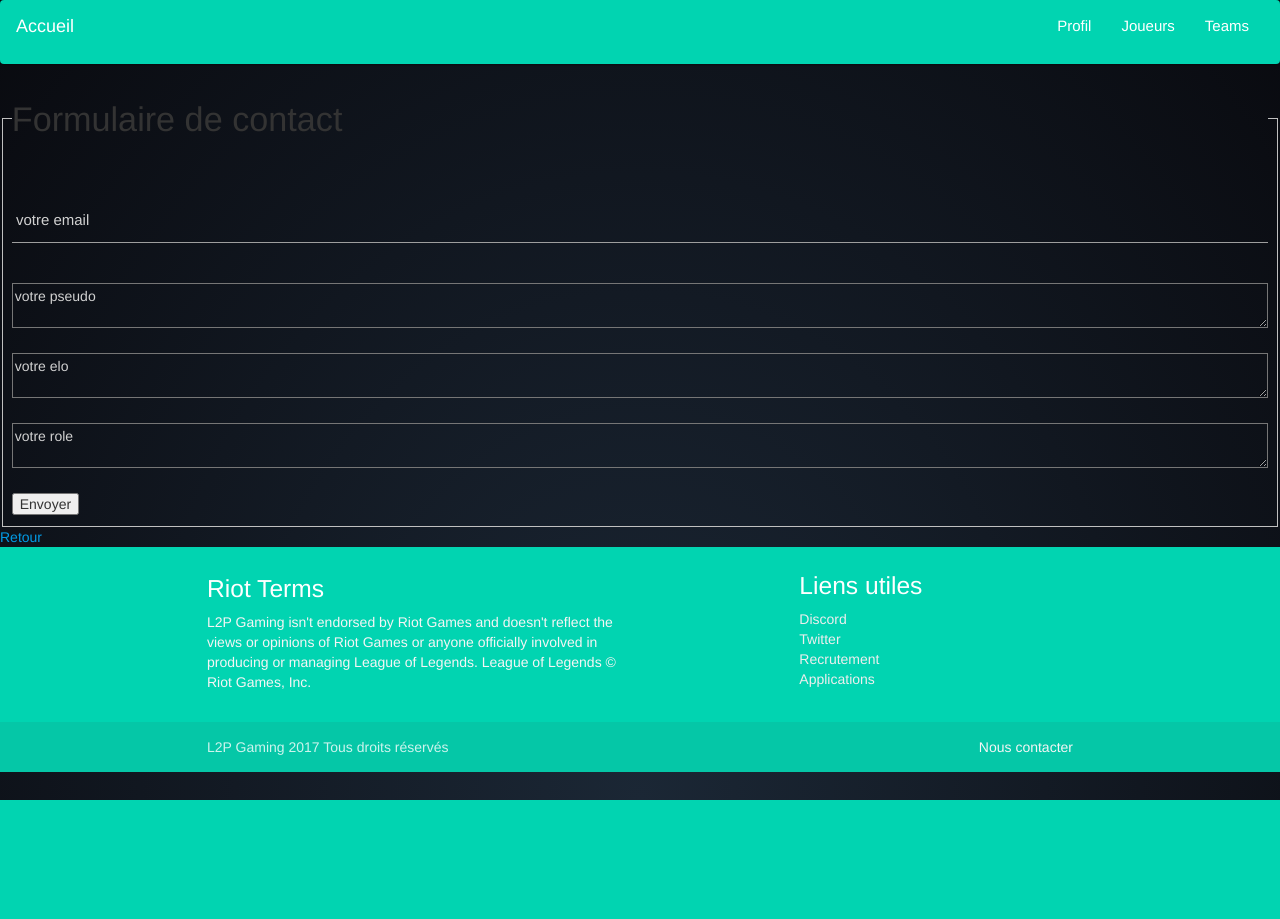
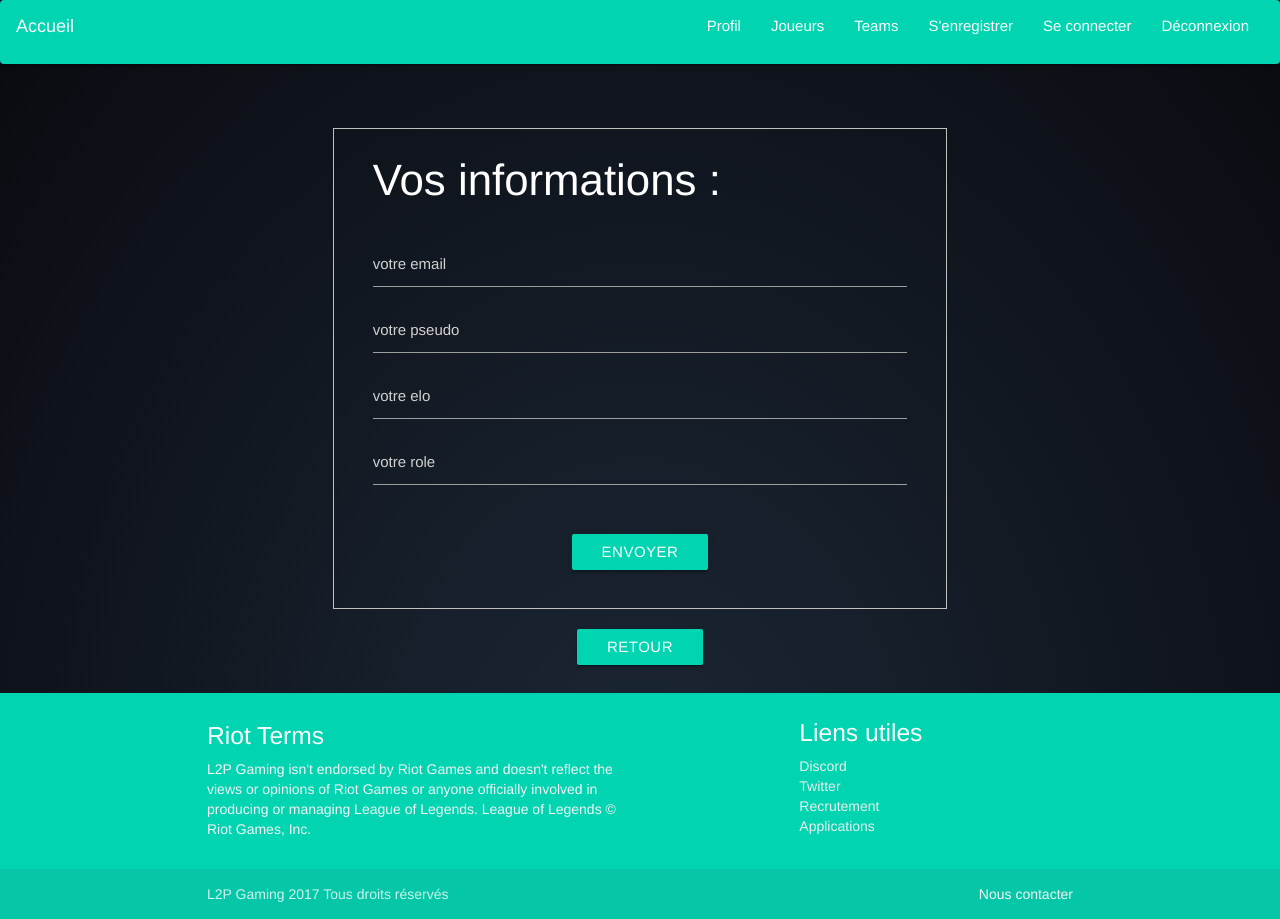
Before and after one commit to raphfar/L2P, a PHP site: page /editprofile.php in a window 1280 px wide. Before the commit the page ends 800 px from the top, so only its background shows below. Run offline with PHP 8.4, Linux system fonts and the light colour scheme; some libraries are stand-ins or nearby versions.

Commit message:
Fix(editprofile.php) : Modifications profil

```diff
--- a/editprofile.php
+++ b/editprofile.php
@@ -4,9 +4,10 @@
 
 
 if (isset($_POST['email']) && !empty($_POST['email'])
-    && isset($_POST['pseudo']) && !empty($_POST['pseudo'])) {
+    && isset($_POST['pseudo']) && !empty($_POST['pseudo'])
+) {
 
-      $email   = htmlspecialchars($_POST["email"]);
+    $email = htmlspecialchars($_POST["email"]);
     $pseudo = htmlspecialchars($_POST["pseudo"]);
 
     $request = $db->prepare('INSERT INTO Team (email, pseudo, password, elo, role)
@@ -25,19 +26,40 @@
     echo "merci de votre contribution.";
 }
 ?>
+    <body>
+    <div class="test">
+        <div class="row sign">
+            <div class="col s6 offset-s3">
+                <fieldset>
+                    <form class="form-horizontal" action="signin.php" method="post">
+                        <form action="editprofile.php" method="post">
+                            <h3 style="color: #fff; margin-left: 5%;">Vos informations :</h3>
+                            <br>
+                            <input style="margin-left: 5%; width: 90%;" class="white-text" id="email"
+                                   name="email" type="text" placeholder="votre email">
+                            <input style="margin-left: 5%; width: 90%;" class="white-text" id="pseudo"
+                                   name="pseudo" placeholder="votre pseudo">
+                            <input style="margin-left: 5%; width: 90%;" class="white-text" id="elo"
+                                   name="elo" placeholder="votre elo">
+                            <input style="margin-left: 5%; width: 90%;" class="white-text" id="role"
+                                   name="role" placeholder="votre role">
+                            <div class="col-md-12 text-center">
+                                <input style="margin-bottom: 5%; margin-top: 5%;"
+                                       class="btn btn-primary" type="submit" value="Envoyer"/>
+                            </div>
+                        </form>
+                    </form>
+                </fieldset>
+            </div>
+        </div>
 
-  <form action="editprofile.php" method="post">
-    <fieldset>
-      <legend><h4>Formulaire de contact</h4></legend>
-      <br>
-        <input id="email" name="email" type="text" placeholder=" votre email"><br><br>
-        <textarea id="pseudo" name="pseudo" placeholder="votre pseudo"></textarea><br><br>
-        <textarea id="elo" name="elo" placeholder="votre elo"></textarea><br><br>
-        <textarea id="role" name="role" placeholder="votre role"></textarea><br><br>
-        <input type="submit" value="Envoyer"/>
-    </fieldset>
-  </form>
-<a href='index.php'>Retour</a>
+        <div class="col-md-12 text-center">
+            <a href="index.php">
+                <button id="singlebutton" name="singlebutton" class="btn btn-primary">Retour</button>
+            </a>
+        </div>
+    </div>
+    </body>
 
 <?php
 include("footer.php");
--- a/navbar.php
+++ b/navbar.php
@@ -21,6 +21,9 @@ include("header.php");
                 <li><a href="editprofile.php">Profil</a></li>
                 <li><a href="joueurs.php">Joueurs</a></li>
                 <li><a href="teams.php">Teams</a></li>
+                <li><a href="signin.php">S'enregistrer</a></li>
+                <li><a href="login.php">Se connecter</a></li>
+                <li><a href="logout.php">Déconnexion</a></li>
             </ul>
         </div>
     </div>
--- a/style/style.css
+++ b/style/style.css
@@ -54,3 +54,12 @@ body{
 .user-info {
     text-align: center;
 }
+
+.test{
+padding-bottom: 5%;
+}
+
+.info-profil {
+    margin-left: 5%;
+    width: 90%;
+}
```
Lines whose indentation alone changed are shown as unchanged.
